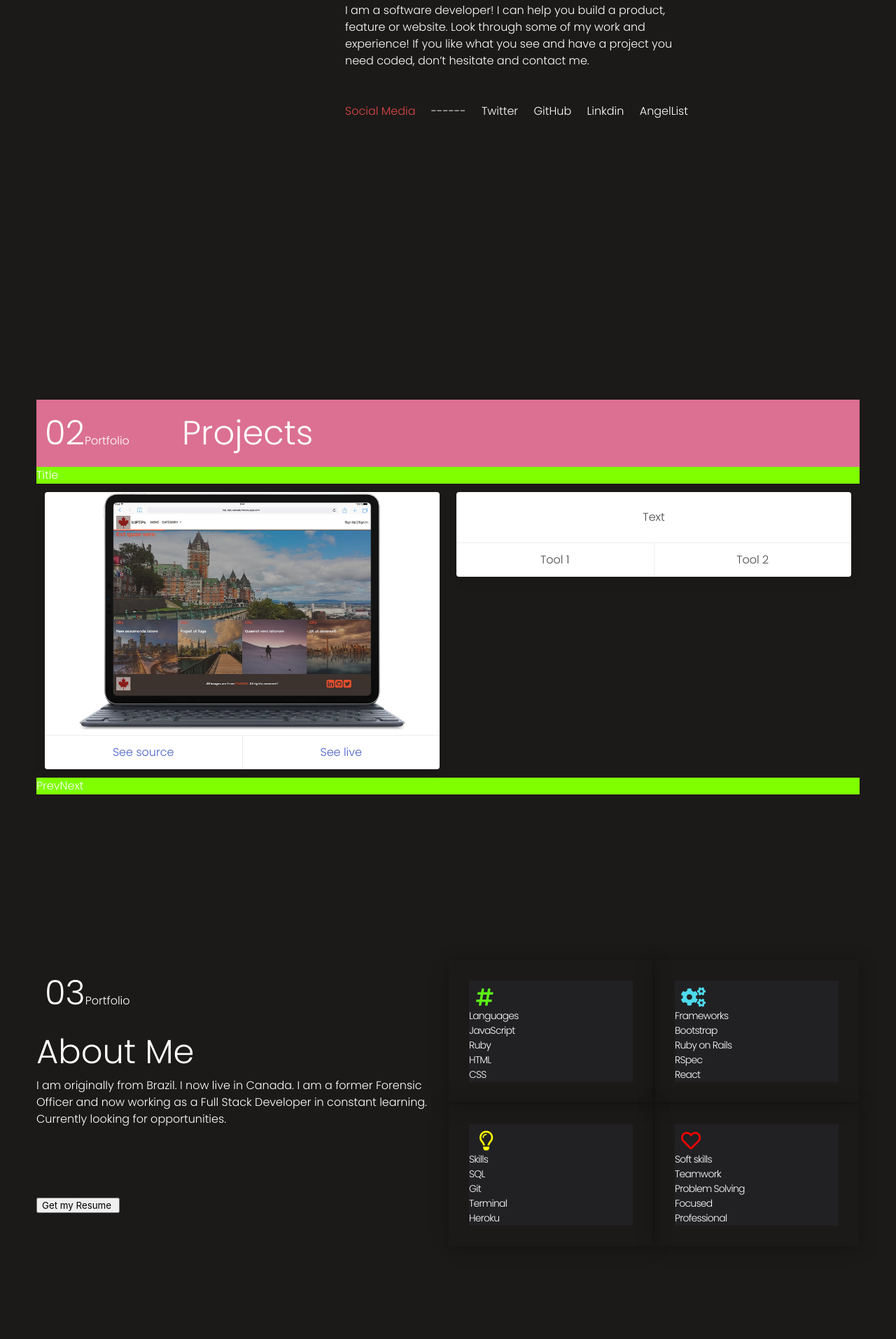
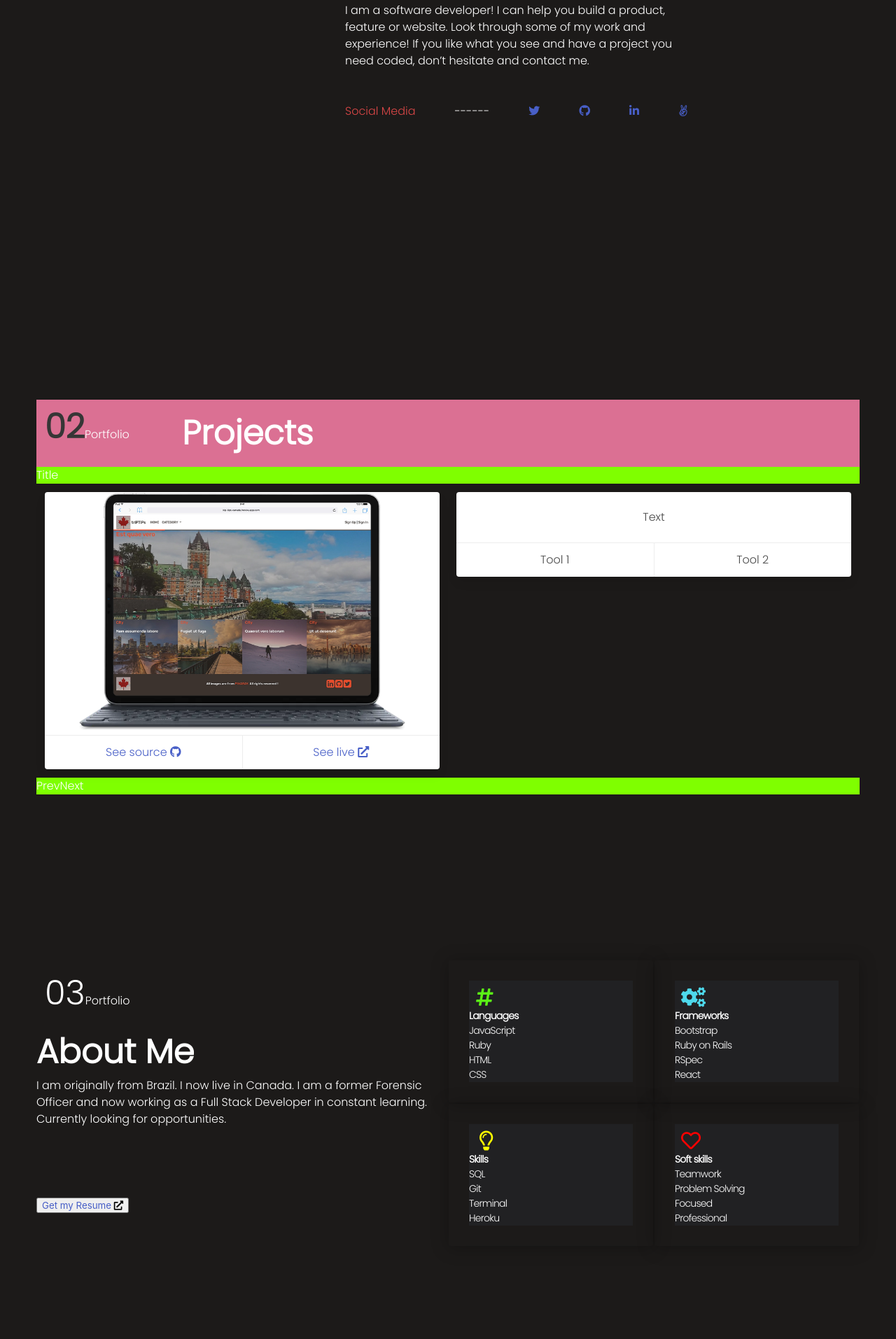
Before and after one commit to brugobi/-Personal-Portfolio-JS, a website built with webpack: page src/index.html in a window 1280 px wide. Shown: the part 367-2280 px from the top of the page at 70% size. Built offline with nearby package versions, Linux system fonts and the light colour scheme; files whose address does not match are found by name.

Commit message:
add links, icons, and footer

```diff
--- a/src/index.html
+++ b/src/index.html
@@ -44,14 +44,14 @@
     <div class="container">
       <div class="columns is-centered">
         <div class="column is-2 is-size-1">
-          <p>01</p>
+          <p class=" is-size-1 title">01</p>
         </div>
         <div class="column is-5">
           <div class="columns pt-6">
             Hello, I am
           </div>
           <div class="columns div-name">
-            <h1 class="is-size-1 section-name">Bruna<br> Gobi</h1>
+            <h1 class="is-size-1 section-name has-text-weight-bold">Bruna<br> Gobi</h1>
             <p class="logo2"></p>
           </div>
           <div class="columns pt-4 intro">
@@ -62,10 +62,10 @@
           <div class="columns pt-6 social-media">
             <div class="social-media-title">Social Media</div>
             <div>------</div>
-            <div>Twitter</div>
-            <div>GitHub</div>
-            <div>Linkdin</div>
-            <div>AngelList</div>
+            <div><a href="https://twitter.com/BrunaGobi2"><i class="fab fa-twitter"></i></a></div>
+            <div><a href="https://github.com/brugobi"><i class="fab fa-github"></i></a></div>
+            <div><a href="https://www.linkedin.com/in/bruna-gobi/"><i class="fab fa-linkedin-in"></i></a></div>
+            <div><a href="https://angel.co/u/bruna-da-nielle-de-oliveira-gobi"><i class="fab fa-angellist"></i></a></div>
           </div>
 
         </div>
@@ -78,9 +78,9 @@
   <section class="section">
     <div class="container">
       <div class="columns" style="background-color: palevioletred;">
-        <div class="column is-2"><span class="is-size-1">02</span><span>Portfolio</span></div>
+        <div class="column is-2"><span class="is-size-1 title">02</span><span>Portfolio</span></div>
         <div class="column">
-          <p class="is-size-1">Projects</p>
+          <p class="is-size-1 has-text-weight-bold">Projects</p>
         </div>
       </div>
       <div class="columns" style="background-color: chartreuse;">
@@ -94,10 +94,10 @@
             </div>
             <div class="card-footer">
               <p class="card-footer-item">
-                <a href="">See source</a>
+                <a href="">See source&nbsp;<i class="fab fa-github"></i></a>
               </p>
               <p class="card-footer-item">
-                <a href="/">See live</a>
+                <a href="/">See live&nbsp;<i class="fas fa-external-link-alt"></i></a>
               </p>
             </div>
           </div>
@@ -133,24 +133,24 @@
       <div class="columns">
         <div class="column">
           <div class="columns">
-            <div class="column is-2"><span class="is-size-1">03</span><span>Portfolio</span></div>
+            <div class="column is-3"><span class="is-size-1">03</span><span>Portfolio</span></div>
           </div>
           <div class="columns">
-            <h1 class="is-size-1">About Me</h1>
+            <h1 class="is-size-1 has-text-weight-bold">About Me</h1>
           </div>
           <div class="columns">
             <p>I am originally from Brazil. I now live in Canada. I am a former Forensic Officer and now working as a Full Stack
             Developer in constant learning. Currently looking for opportunities.</p>
           </div>
           <div class="columns btn-resume-div">
-            <button><a href="/"></a>Get my Resume&nbsp;</a></button>
+            <button><a href="https://docs.google.com/document/d/1iLDh0l_fHicGhtnwW4FKPHUrxGphK6H80bU5vRgIQbA/edit?usp=sharing">Get my Resume</a>&nbsp;<i class="fas fa-external-link-alt"></i></a></button>
           </div>
         </div>
         <div class="column">
           <div class="columns">
             <div class="column skills">
               <div><i class="fa fa-hashtag fa-2x" aria-hidden="true"></i></div>
-              <h1>Languages</h1>
+              <h1 class="has-text-weight-bold">Languages</h1>
               <ul>
                 <li>JavaScript</li>
                 <li>Ruby</li>
@@ -160,7 +160,7 @@
             </div>
             <div class="column skills">
               <div><i class="fa fa-cogs fa-2x" aria-hidden="true"></i></div>
-              <h1>Frameworks</h1>
+              <h1 class="has-text-weight-bold">Frameworks</h1>
               <ul>
                 <li>Bootstrap</li>
                 <li>Ruby on Rails</li>
@@ -172,7 +172,7 @@
           <div class="columns">
             <div class="column skills">
               <div><i class="far fa-lightbulb fa-2x"></i></div>
-              <h1>Skills</h1>
+              <h1 class="has-text-weight-bold">Skills</h1>
               <ul>
                 <li>SQL</li>
                 <li>Git</li>
@@ -182,7 +182,7 @@
             </div>
             <div class="column skills">
               <div><i class="far fa-heart fa-2x"></i></div>
-              <h1>Soft skills</h1>
+              <h1 class="has-text-weight-bold">Soft skills</h1>
               <ul>
                 <li>Teamwork</li>
                 <li>Problem Solving</li>
@@ -202,12 +202,12 @@
     <div class="container">
       <div class="columns is-centered">
         <div class="column is-3 pl-6">
-          <span class="is-size-1">04</span>
+          <span class="is-size-1 title">04</span>
           <span>interested in collaborating?</span>
         </div>
         <div class="column is-4 is-centered">
           <div class="columns">
-            <h1 class="is-size-1 pt-6 pl-2">Contact Me!</h1>
+            <h1 class="is-size-1 pt-6 pl-2 has-text-weight-bold">Contact Me!</h1>
           </div>
           <div class="columns">
             <p class="pt-1 pl-2">If you'd like to get in contact about potential job opportunities, please reach out!</p>
@@ -255,5 +255,19 @@
     </div>
   </section>
   <!-- end contact -->
+
+  <!-- FOOTER -->
+  <footer class="footer has-background-dark">
+    <div class="content has-text-centered">
+      <p>
+        <strong><a href="https://docs.google.com/document/d/1iLDh0l_fHicGhtnwW4FKPHUrxGphK6H80bU5vRgIQbA/edit?usp=sharing">Get my Resume</a>&nbsp;<i class="fas fa-external-link-alt"></i></strong>
+        <a href="https://twitter.com/BrunaGobi2"><i class="fab fa-twitter"></i></a>
+        <a href="https://github.com/brugobi"><i class="fab fa-github"></i></a>
+        <a href="https://www.linkedin.com/in/bruna-gobi/"><i class="fab fa-linkedin-in"></i></a>
+        <a href="https://angel.co/u/bruna-da-nielle-de-oliveira-gobi"><i class="fab fa-angellist"></i></a>
+      </p>
+    </div>
+  </footer>
+  <!-- END FOOTER -->
 </body>
 </html>
```
